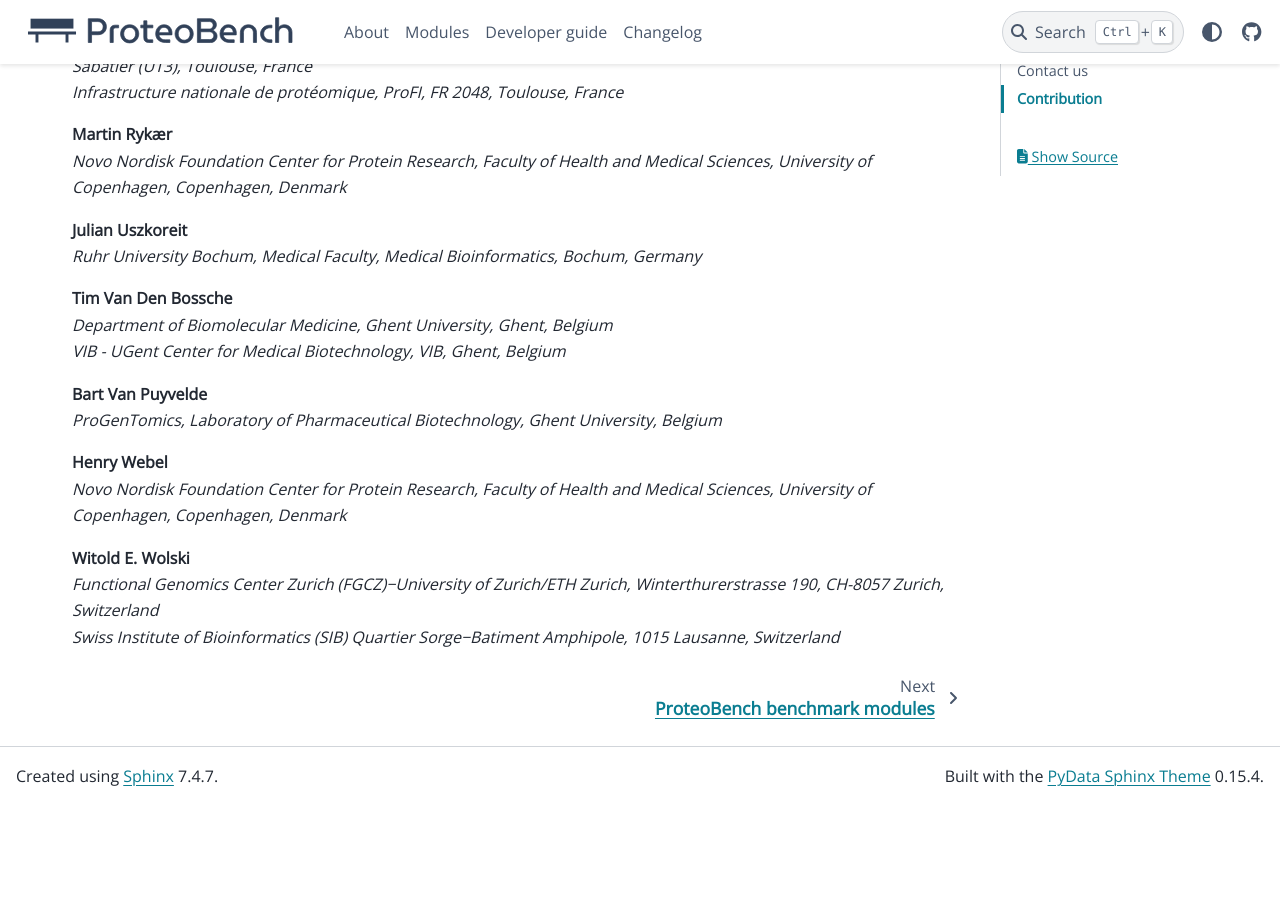
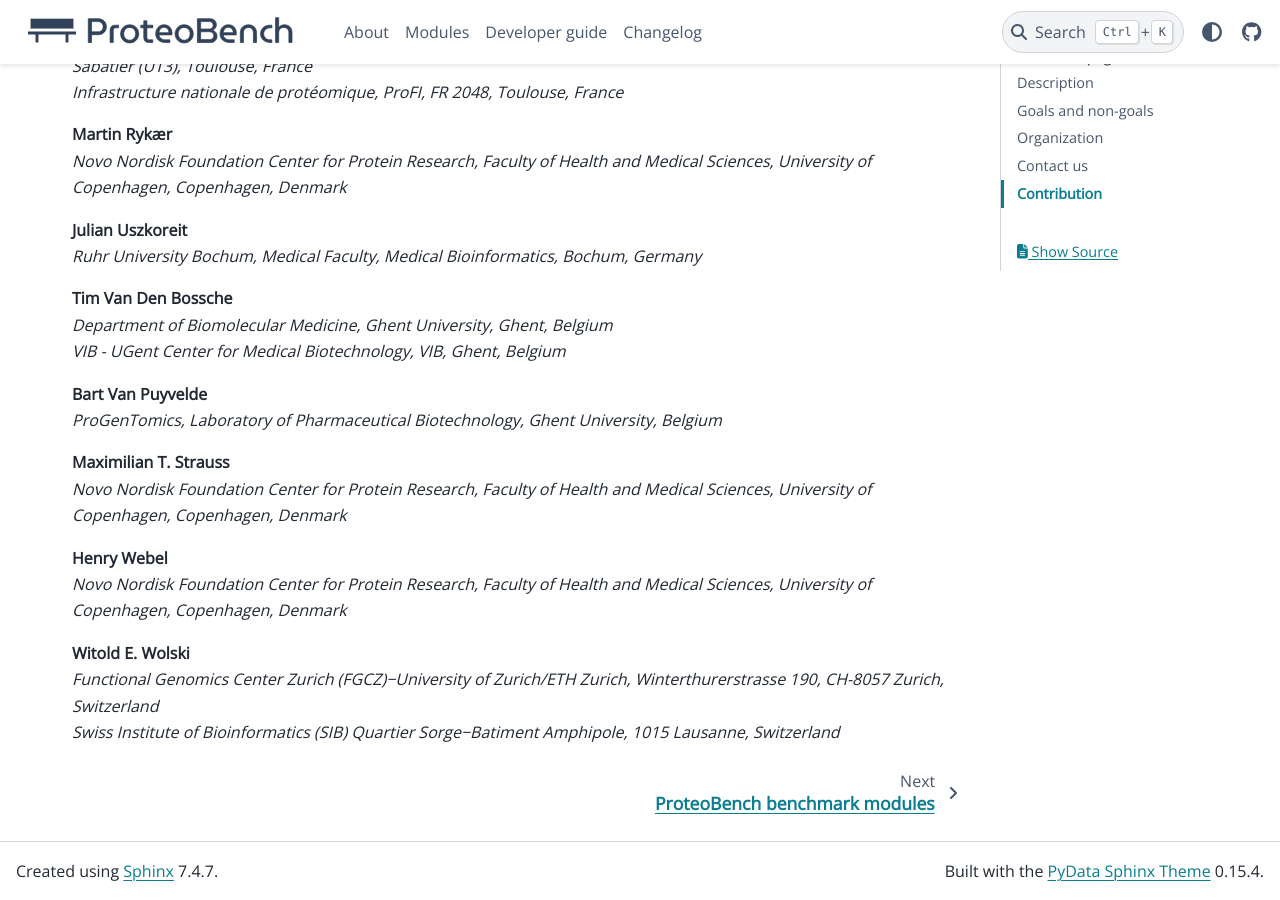
Before and after one commit to Proteobench/ProteoBench, a Sphinx documentation site: the page built from docs/index.rst, in a window 1280 px wide and 900 px high, scrolled down 1981 px. Built offline with Sphinx 7.4.7 and the PyData theme 0.15.4, drawn with Linux system fonts in a browser that asks for light colours; pages that are not in the unit, such as notebooks, are missing from menus; before the commit the page ends 2786 px from its top, so only the background shows below that.

Commit message:
Update index.rst

```diff
--- a/docs/index.rst
+++ b/docs/index.rst
@@ -112,6 +112,10 @@
     *ProGenTomics, Laboratory of Pharmaceutical Biotechnology, Ghent University, Belgium*
 
 .. line-block::
+    **Maximilian T. Strauss**
+    *Novo Nordisk Foundation Center for Protein Research, Faculty of Health and Medical Sciences, University of Copenhagen, Copenhagen, Denmark*
+
+.. line-block::
     **Henry Webel**
     *Novo Nordisk Foundation Center for Protein Research, Faculty of Health and Medical Sciences, University of Copenhagen, Copenhagen, Denmark*
 
```
